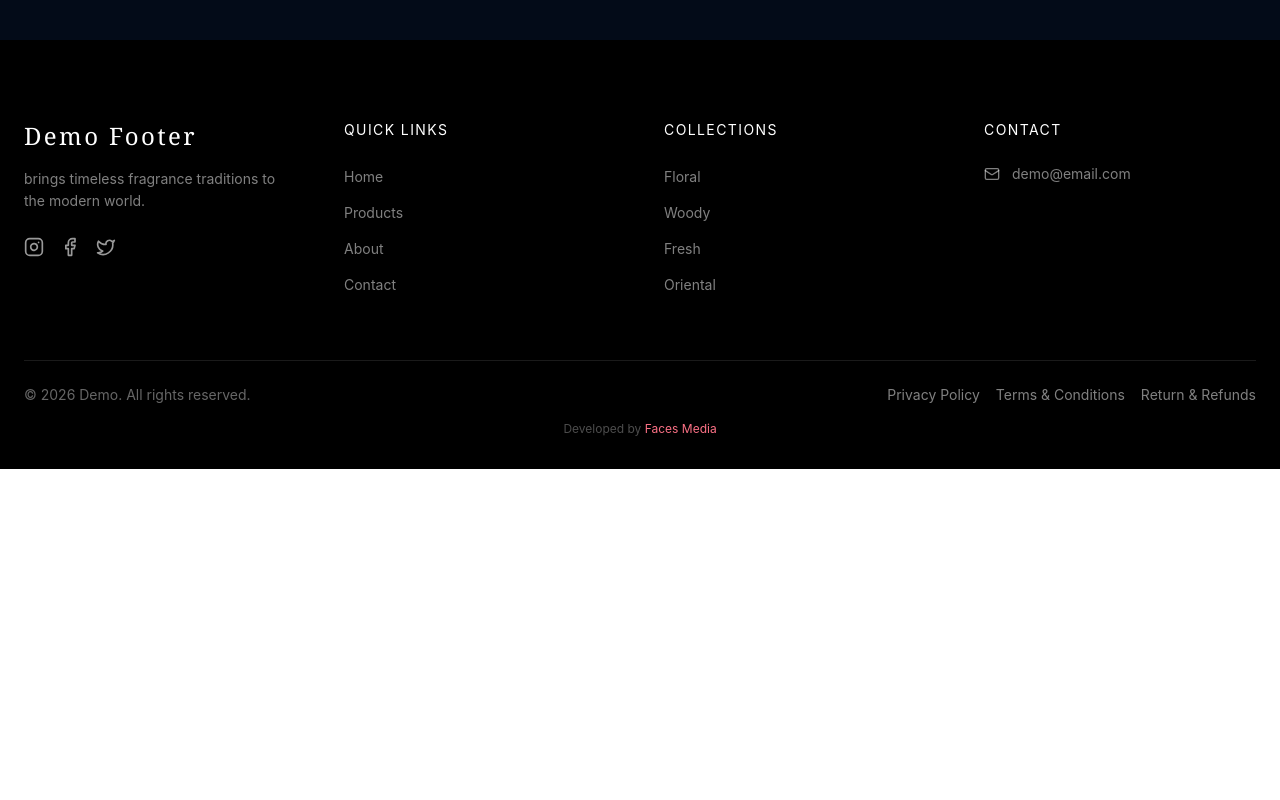
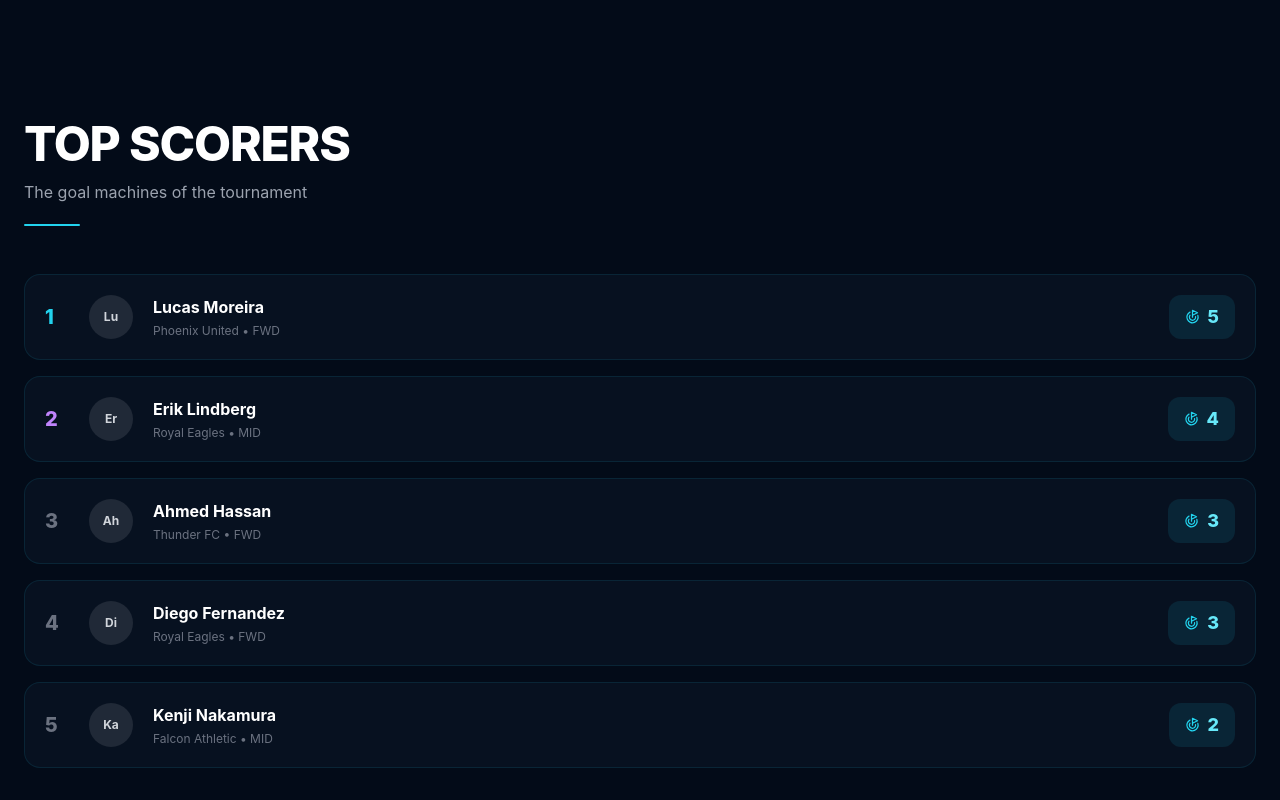
Before and after one commit to hasanalam365/olympic-football-client, a React (Vite) app: page / in a window 1280 px wide. Shown: the part 1800-2600 px from the top of the page. Before the commit the page ends 2269 px from the top, so only its background shows below. Built offline with nearby package versions, Linux system fonts and the light colour scheme; no server answers.

Commit message:
hm topGoal team

```diff
--- a/src/Pages/Home/Homes.jsx
+++ b/src/Pages/Home/Homes.jsx
@@ -2,6 +2,7 @@
 import Banner from './Banner'
 import Stats from './Stats'
 import UpcomingMatch from './UpcomingMatch'
+import TopGoalsTeam from './TopGoalsTeam'
 
 const Homes = () => {
   return (
@@ -9,6 +10,7 @@
       <Banner/>
       <Stats/>
       <UpcomingMatch/>
+      <TopGoalsTeam/>
     </div>
   )
 }
--- /dev/null
+++ b/src/Pages/Home/TopGoalsTeam.jsx
@@ -0,0 +1,150 @@
+// TopGoalsTeam.jsx
+
+import React from "react";
+import { Goal } from "lucide-react";
+import { motion } from "framer-motion";
+
+const scorers = [
+  {
+    id: 1,
+    name: "Lucas Moreira",
+    team: "Phoenix United",
+    position: "FWD",
+    goals: 5,
+    short: "Lu",
+  },
+
+  {
+    id: 2,
+    name: "Erik Lindberg",
+    team: "Royal Eagles",
+    position: "MID",
+    goals: 4,
+    short: "Er",
+  },
+
+  {
+    id: 3,
+    name: "Ahmed Hassan",
+    team: "Thunder FC",
+    position: "FWD",
+    goals: 3,
+    short: "Ah",
+  },
+
+  {
+    id: 4,
+    name: "Diego Fernandez",
+    team: "Royal Eagles",
+    position: "FWD",
+    goals: 3,
+    short: "Di",
+  },
+
+  {
+    id: 5,
+    name: "Kenji Nakamura",
+    team: "Falcon Athletic",
+    position: "MID",
+    goals: 2,
+    short: "Ka",
+  },
+];
+
+const TopGoalsTeam = () => {
+  return (
+    <section className="bg-[#030B18] py-20 px-6">
+
+      <div className="mx-auto max-w-7xl">
+
+        {/* HEADER */}
+        <div className="mb-12">
+
+          <h2 className="text-4xl font-extrabold tracking-tight text-white uppercase md:text-5xl">
+            Top Scorers
+          </h2>
+
+          <p className="mt-3 text-sm text-gray-400 md:text-base">
+            The goal machines of the tournament
+          </p>
+
+          <div className="w-14 h-[2px] mt-5 rounded-full bg-cyan-400" />
+        </div>
+
+        {/* LIST */}
+        <div className="space-y-4">
+
+          {scorers.map((player, index) => (
+            <motion.div
+              key={player.id}
+              initial={{ opacity: 0, y: 40 }}
+              whileInView={{ opacity: 1, y: 0 }}
+              transition={{
+                duration: 0.5,
+                delay: index * 0.08,
+              }}
+              viewport={{ once: true }}
+              className="group relative overflow-hidden rounded-2xl border border-cyan-400/10 bg-[#071120] px-5 py-5 transition-all duration-500 hover:border-cyan-400/30 hover:shadow-[0_0_35px_rgba(34,211,238,0.12)]"
+            >
+
+              {/* GLOW */}
+              <div className="absolute top-0 right-0 w-32 h-32 transition-all duration-500 rounded-full opacity-0 blur-3xl bg-cyan-400/10 group-hover:opacity-100" />
+
+              <div className="flex items-center justify-between">
+
+                {/* LEFT */}
+                <div className="flex items-center gap-5">
+
+                  {/* RANK */}
+                  <span
+                    className={`text-xl font-extrabold w-6 ${
+                      index === 0
+                        ? "text-cyan-400"
+                        : index === 1
+                        ? "text-purple-400"
+                        : "text-gray-500"
+                    }`}
+                  >
+                    {player.id}
+                  </span>
+
+                  {/* AVATAR */}
+                  <div className="flex items-center justify-center text-xs font-bold text-gray-300 rounded-full w-11 h-11 bg-white/10">
+                    {player.short}
+                  </div>
+
+                  {/* INFO */}
+                  <div>
+
+                    <h3 className="text-sm font-bold text-white md:text-base">
+                      {player.name}
+                    </h3>
+
+                    <p className="mt-1 text-xs text-gray-500">
+                      {player.team} • {player.position}
+                    </p>
+                  </div>
+                </div>
+
+                {/* GOALS */}
+                <div className="flex items-center gap-2 px-4 py-2 rounded-xl bg-cyan-400/10">
+
+                  <Goal
+                    size={15}
+                    className="text-cyan-400"
+                  />
+
+                  <span className="text-lg font-extrabold text-cyan-300">
+                    {player.goals}
+                  </span>
+                </div>
+              </div>
+            </motion.div>
+          ))}
+        </div>
+      </div>
+    </section>
+  );
+};
+
+export default TopGoalsTeam;
```
